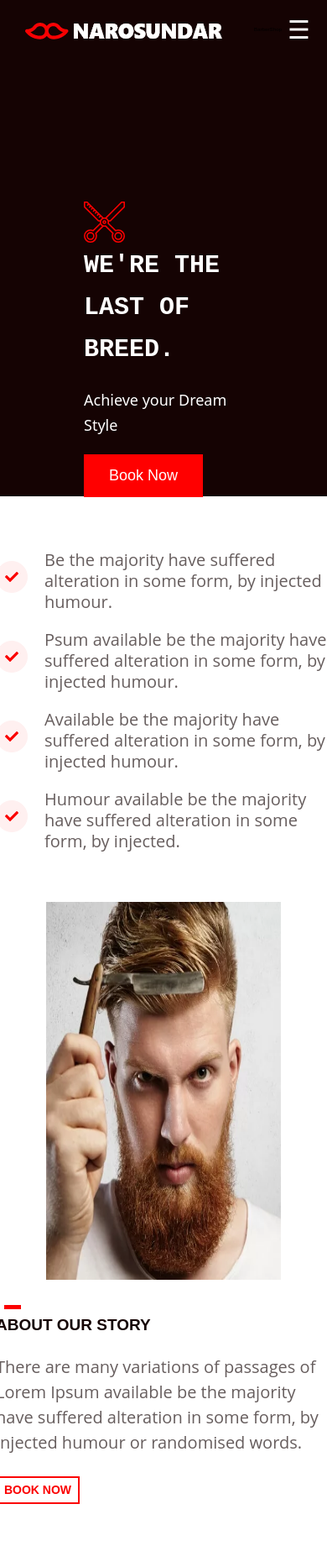
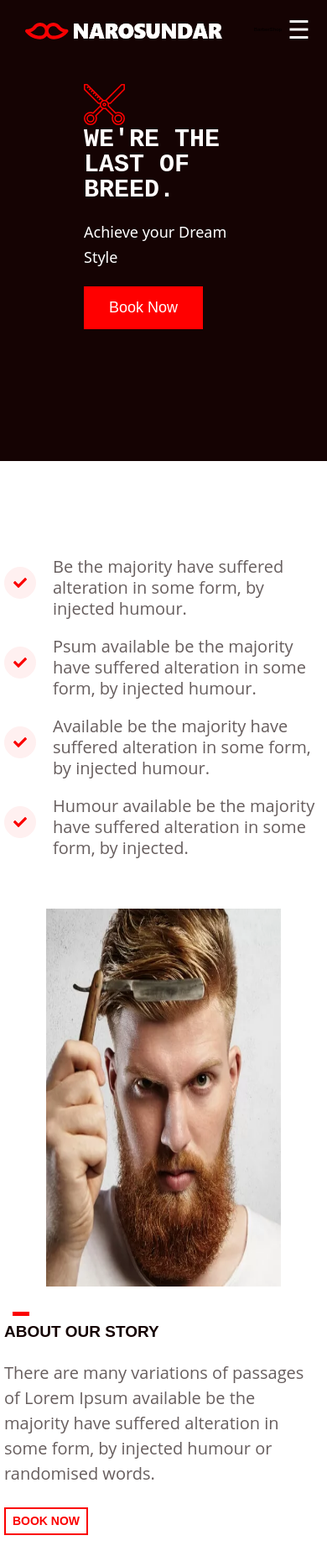
Before and after one commit to Rihofficial/barber-blog, a React (Vite) app: page / in a window 390 px wide. Shown: the top 1866 px of the page at 84% size. Built offline with nearby package versions, Linux system fonts and the light colour scheme; a web font is replaced by a local one.

Commit message:
git commit -m "Update Blog, AboutUs, Footer, Hero CSS"

```diff
--- a/src/Blog/Blog.css
+++ b/src/Blog/Blog.css
@@ -949,8 +949,8 @@ button:hover {
     .hero-title>h1 {
         width: 100%;
         position: absolute;
-        top: 40%;
-        left: 26%;
+        top: 160px;
+        left: 26px;
     }
 
     .hero-img {
--- a/src/CSS/AboutUs.css
+++ b/src/CSS/AboutUs.css
@@ -225,12 +225,12 @@
     }
 
     .left-column {
-        width: 400px;
+        width: 380px;
     }
 
     .right-column {
-        width: 400px;
-        margin-bottom: 700px;
+        width: 380px;
+        /* margin-bottom: 700px; */
     }
 
     .center-image {
--- a/src/Footer/Footer.css
+++ b/src/Footer/Footer.css
@@ -136,6 +136,6 @@
         justify-content: center;
         flex-direction: column;
         align-items: center;
-        flex-wrap: wrap;
+        gap: 60px;
     }
 }
--- a/src/Hero/Hero.css
+++ b/src/Hero/Hero.css
@@ -126,11 +126,15 @@
          width: 100%;
          margin-top: 0;
          text-align: left;
-         height: 70vh;
-         margin-bottom: 600px;
+         height: 65vh;
+         margin-bottom: 400px;
      }
 
      .hero-titles {
+        display: flex;
+        justify-content: left;
+        flex-direction: column;
+        align-items: flex-start;
          padding: 100px;
          background-color: #150303;
          height: 100%;
@@ -138,9 +142,9 @@
      }
 
      .hero-titles h1 {
-         margin-top: 140px;
+         margin-top: 0;
          font-size: 30px;
-         line-height: 50px;
+         line-height: 30px;
          text-align: left;
 
 
```
